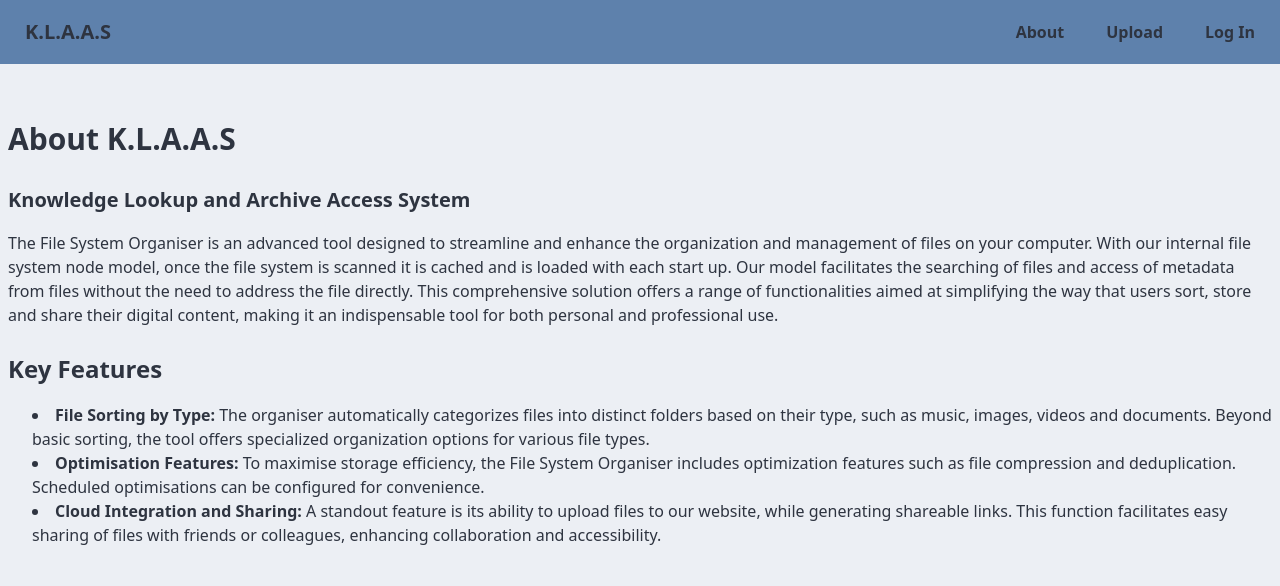
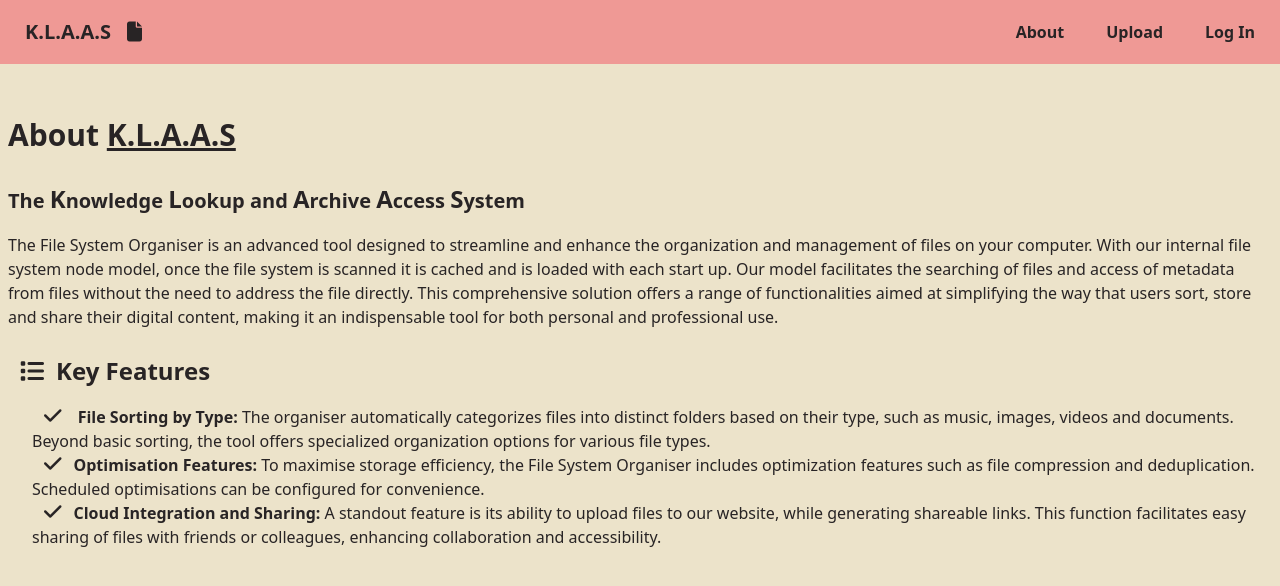
Before and after one commit to YayaSivakumar/cs3305_team11, a Flask app: template server/app/templates/about.html in a window 1280 px wide. Shown: the top 586 px of the page. Run offline with Flask 3, Linux system fonts and the light colour scheme; the template is opened without the code that fills it, so the values that code supplies are empty; some libraries are stand-ins or nearby versions.

Commit message:
Styling - added icons etc to pages

```diff
--- a/server/app/static/styles/output.css
+++ b/server/app/static/styles/output.css
@@ -712,6 +677,72 @@ html {
   --rounded-btn: 0.2rem;
   --rounded-badge: 0.4rem;
   --tab-radius: 0.2rem;
+}
+
+[data-theme=aqua] {
+  color-scheme: dark;
+  --b2: 0.453464 0.118611 261.181672;
+  --b3: 0.419333 0.109683 261.181672;
+  --bc: 0.897519 0.025508 261.181672;
+  --sc: 0.121365 0.02175 309.782946;
+  --ac: 0.186854 0.020445 94.555431;
+  --nc: 0.122124 0.023402 243.760661;
+  --inc: 0.90923 0.043042 262.880917;
+  --suc: 0.12541 0.033982 149.213788;
+  --wac: 0.133168 0.031484 58.31834;
+  --erc: 0.1479 0.038 27.33;
+  --rounded-box: 1rem;
+  --rounded-btn: 0.5rem;
+  --rounded-badge: 1.9rem;
+  --animation-btn: 0.25s;
+  --animation-input: .2s;
+  --btn-focus-scale: 0.95;
+  --border-btn: 1px;
+  --tab-border: 1px;
+  --tab-radius: 0.5rem;
+  --p: 0.856617 0.14498 198.6458;
+  --pc: 0.401249 0.068266 197.603872;
+  --s: 0.606827 0.108752 309.782946;
+  --a: 0.934269 0.102225 94.555431;
+  --n: 0.610622 0.117009 243.760661;
+  --b1: 0.487596 0.127539 261.181672;
+  --in: 0.54615 0.215208 262.880917;
+  --su: 0.627052 0.169912 149.213788;
+  --wa: 0.66584 0.157422 58.31834;
+  --er: 0.7395 0.19 27.33;
+}
+
+[data-theme=retro] {
+  color-scheme: light;
+  --inc: 0.90923 0.043042 262.880917;
+  --suc: 0.12541 0.033982 149.213788;
+  --wac: 0.133168 0.031484 58.31834;
+  --erc: 0.13144 0.0398 27.33;
+  --animation-btn: 0.25s;
+  --animation-input: .2s;
+  --btn-focus-scale: 0.95;
+  --border-btn: 1px;
+  --tab-border: 1px;
+  --p: 0.768664 0.104092 22.664655;
+  --pc: 0.265104 0.006243 0.522862;
+  --s: 0.807415 0.052534 159.094608;
+  --sc: 0.265104 0.006243 0.522862;
+  --a: 0.703919 0.125455 52.953428;
+  --ac: 0.265104 0.006243 0.522862;
+  --n: 0.284181 0.009519 355.534017;
+  --nc: 0.925604 0.025113 89.217311;
+  --b1: 0.916374 0.034554 90.51575;
+  --b2: 0.882722 0.049418 91.774344;
+  --b3: 0.84133 0.065952 90.856665;
+  --bc: 0.265104 0.006243 0.522862;
+  --in: 0.54615 0.215208 262.880917;
+  --su: 0.627052 0.169912 149.213788;
+  --wa: 0.66584 0.157422 58.31834;
+  --er: 0.6572 0.199 27.33;
+  --rounded-box: 0.4rem;
+  --rounded-btn: 0.4rem;
+  --rounded-badge: 0.4rem;
+  --tab-radius: 0.4rem;
 }
 
 *, ::before, ::after {
@@ -2483,6 +2514,10 @@ html {
   list-style-type: disc;
 }
 
+.list-none {
+  list-style-type: none;
+}
+
 .justify-center {
   justify-content: center;
 }
@@ -2541,8 +2576,26 @@ html {
   padding: 0.25rem;
 }
 
+.p-2 {
+  padding: 0.5rem;
+}
+
+.p-2\.5 {
+  padding: 0.625rem;
+}
+
 .p-4 {
   padding: 1rem;
+}
+
+.px-2 {
+  padding-left: 0.5rem;
+  padding-right: 0.5rem;
+}
+
+.px-3 {
+  padding-left: 0.75rem;
+  padding-right: 0.75rem;
 }
 
 .px-4 {
@@ -2654,6 +2707,10 @@ html {
 .text-warning {
   --tw-text-opacity: 1;
   color: var(--fallback-wa,oklch(var(--wa)/var(--tw-text-opacity)));
+}
+
+.underline {
+  text-decoration-line: underline;
 }
 
 .opacity-80 {
--- a/server/app/templates/about.html
+++ b/server/app/templates/about.html
@@ -3,24 +3,31 @@
 {% block title %}File Upload App - About{% endblock %}
 
 {% block content %}
-<section class="container mx-auto py-1">
-    <h1 class="text-3xl font-bold mb-6">About K.L.A.A.S</h1>
-    <h2 class="text-xl font-semibold mb-4">Knowledge Lookup and Archive Access System</h2>
+<section class="container mx-auto">
+    <h1 class="text-3xl font-bold mb-6">About <span class="underline">K.L.A.A.S</span></h1>
+    <h2 class="text-xl font-semibold mb-4">The <span class="text-2xl">K</span>nowledge <span class="text-2xl">L</span>ookup and <span class="text-2xl">A</span>rchive <span class="text-2xl">A</span>ccess <span class="text-2xl">S</span>ystem</h2>
 
     <p class="mb-6">
-        The File System Organiser is an advanced tool designed to streamline and enhance the organization and management of files on your computer. With our internal file system node model, once the file system is scanned it is cached and is loaded with each start up. Our model facilitates the searching of files and access of metadata from files without the need to address the file directly. This comprehensive solution offers a range of functionalities aimed at simplifying the way that users sort, store and share their digital content, making it an indispensable tool for both personal and professional use.
+        The File System Organiser is an advanced tool designed to streamline and enhance the organization and management
+        of files on your computer. With our internal file system node model, once the file system is scanned it is
+        cached and is loaded with each start up. Our model facilitates the searching of files and access of metadata from
+        files without the need to address the file directly. This comprehensive solution offers a range of
+        functionalities aimed at simplifying the way that users sort, store and share their digital content, making it
+        an indispensable tool for both personal and professional use.
     </p>
 
-    <h3 class="text-2xl font-semibold mb-4">Key Features</h3>
-    <ul class="list-disc list-inside ml-6">
-        <li>
-            <strong>File Sorting by Type:</strong> The organiser automatically categorizes files into distinct folders based on their type, such as music, images, videos and documents.  Beyond basic sorting, the tool offers specialized organization options for various file types.
+    <h3 class="text-2xl font-semibold mb-4"><i class="px-3 fa-solid fa-list"></i>Key Features</h3>
+    <ul class="list-none list-disc list-inside ml-6 text-base">
+        <li class="">
+            <i class="text-xl px-3 fa-solid fa-check"></i>
+            <span class="font-semibold">File Sorting by Type:</span>
+                The organiser automatically categorizes files into distinct folders based on their type, such as music, images, videos and documents.  Beyond basic sorting, the tool offers specialized organization options for various file types.
         </li>
-        <li>
-            <strong>Optimisation Features:</strong> To maximise storage efficiency, the File System Organiser includes optimization features such as file compression and deduplication. Scheduled optimisations can be configured for convenience.
+        <li class="">
+            <i class="text-xl px-3 fa-solid fa-check"></i><span class="font-semibold">Optimisation Features:</span> To maximise storage efficiency, the File System Organiser includes optimization features such as file compression and deduplication. Scheduled optimisations can be configured for convenience.
         </li>
-        <li>
-            <strong>Cloud Integration and Sharing:</strong> A standout feature is its ability to upload files to our website, while generating shareable links. This function facilitates easy sharing of files with friends or colleagues, enhancing collaboration and accessibility.
+        <li class="">
+            <i class="text-xl px-3 fa-solid fa-check"></i><span class="font-semibold">Cloud Integration and Sharing:</span> A standout feature is its ability to upload files to our website, while generating shareable links. This function facilitates easy sharing of files with friends or colleagues, enhancing collaboration and accessibility.
          </li>
     </ul>
 </section>
--- a/server/app/templates/base.html
+++ b/server/app/templates/base.html
@@ -1,6 +1,6 @@
 <!DOCTYPE html>
 <html lang="en"
-    data-theme="nord">
+    data-theme="retro">
 <head>
     <meta charset="UTF-8">
     <meta name="viewport" content="width=device-width, initial-scale=1.0">
@@ -10,12 +10,13 @@
     <link rel="stylesheet" href="https://cdnjs.cloudflare.com/ajax/libs/font-awesome/6.2.1/css/all.min.css" crossorigin="anonymous" referrerpolicy="no-referrer" />
 <!--    <script src="https://cdn.jsdelivr.net/npm/daisyui@2.47.0/dist/themes.js" defer></script>-->
     <link href="https://unpkg.com/filepond/dist/filepond.css" rel="stylesheet">
+    <script src="https://kit.fontawesome.com/f0fc785b19.js" crossorigin="anonymous"></script>
 </head>
 <body class="bg-base">
     <!-- Navigation Bar -->
     <nav class="navbar bg-primary">
         <div class="navbar-start">
-            <a href="{{ url_for('main_routes.home') }}" class="btn btn-ghost normal-case text-xl">K.L.A.A.S</a>
+            <a href="{{ url_for('main_routes.home') }}" class="btn btn-ghost normal-case text-xl">K.L.A.A.S <i class="px-2 fa-solid fa-file"></i></a>
         </div>
         <div class="navbar-end">
             <div class="hidden sm:flex gap-2">
--- a/server/app/templates/update_file.html
+++ b/server/app/templates/update_file.html
@@ -3,13 +3,12 @@
 {% block title %}File Upload App - Update File{% endblock %}
 
 {% block content %}
-<div class="container mx-auto my-8 max-w-96">
+<div class="container mx-auto max-w-96">
     <h1 class="text-3xl font-semibold mb-4">Update file:  <span class="font-normal">{{ file.filename }}</span></h1>
     <form action="/update_file/{{ file.unique_id }}" method="post" enctype="multipart/form-data">
         <div class="form-control mb-4">
             <label for="message" class="label label-text text-base font-medium">Edit Message:</label>
-            <textarea id="message" name="message" class="textarea textarea-bordered text-sm" rows="4">
-                {{ file.message }}
+            <textarea id="message" name="message" class="textarea textarea-bordered text-sm" rows="2">{{ file.message }}
             </textarea>
         </div>
         <div class="form-control mb-4">
--- a/server/tailwind.config.js
+++ b/server/tailwind.config.js
@@ -18,8 +18,8 @@ module.exports = {
   plugins: [require("daisyui")],
   // daisyUI config (optional - here are the default values)
   daisyui: {
-    themes: ["light", "dark", "forest", "nord"], // false: only light + dark | true: all themes | array: specific themes like this ["light", "dark", "cupcake"]
-    darkTheme: "nord", // name of one of the included themes for dark mode
+    themes: ["light", "dark", "forest", "nord", "aqua", "retro"], // false: only light + dark | true: all themes | array: specific themes like this ["light", "dark", "cupcake"]
+    darkTheme: ["nord", "aqua", "retro"], // name of one of the included themes for dark mode
     base: true, // applies background color and foreground color for root element by default
     styled: true, // include daisyUI colors and design decisions for all components
     utils: true, // adds responsive and modifier utility classes
```
Also changed, not shown: other parts of server/app/static/styles/output.css (+3 -38 lines), server/app/templates/profile.html (+3 -4 lines), server/app/templates/upload.html (+18 -18 lines).
